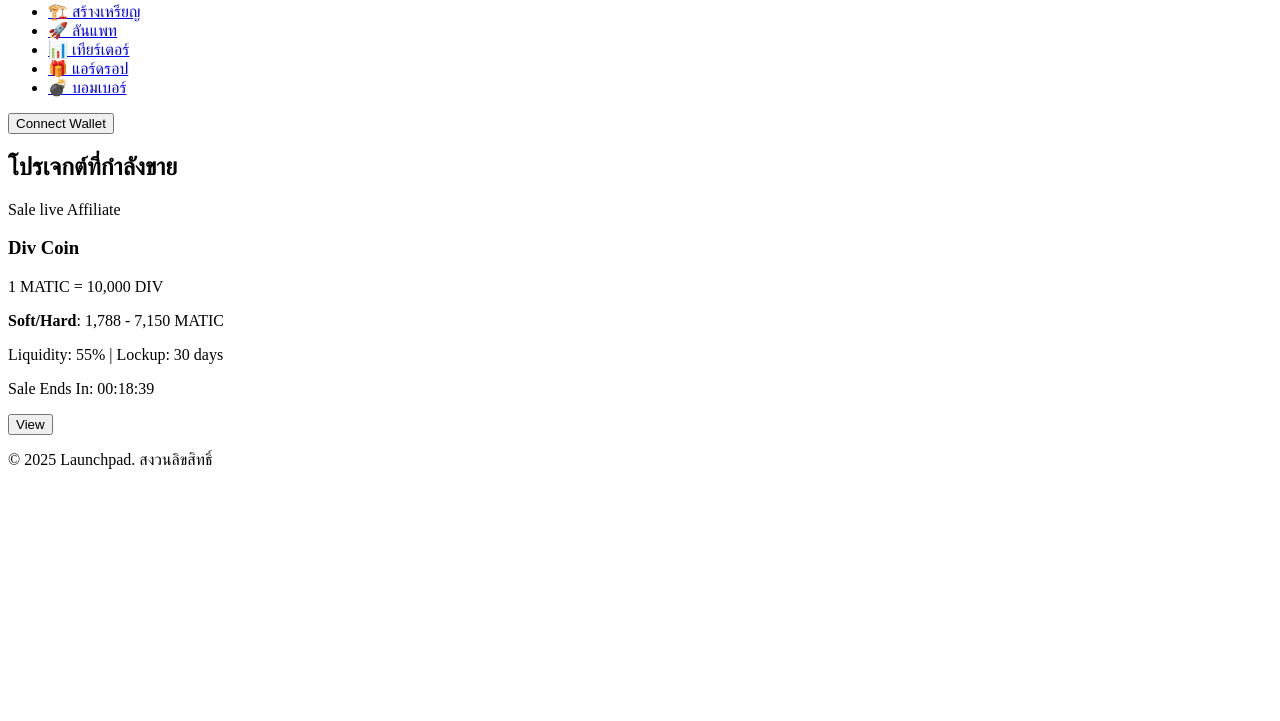
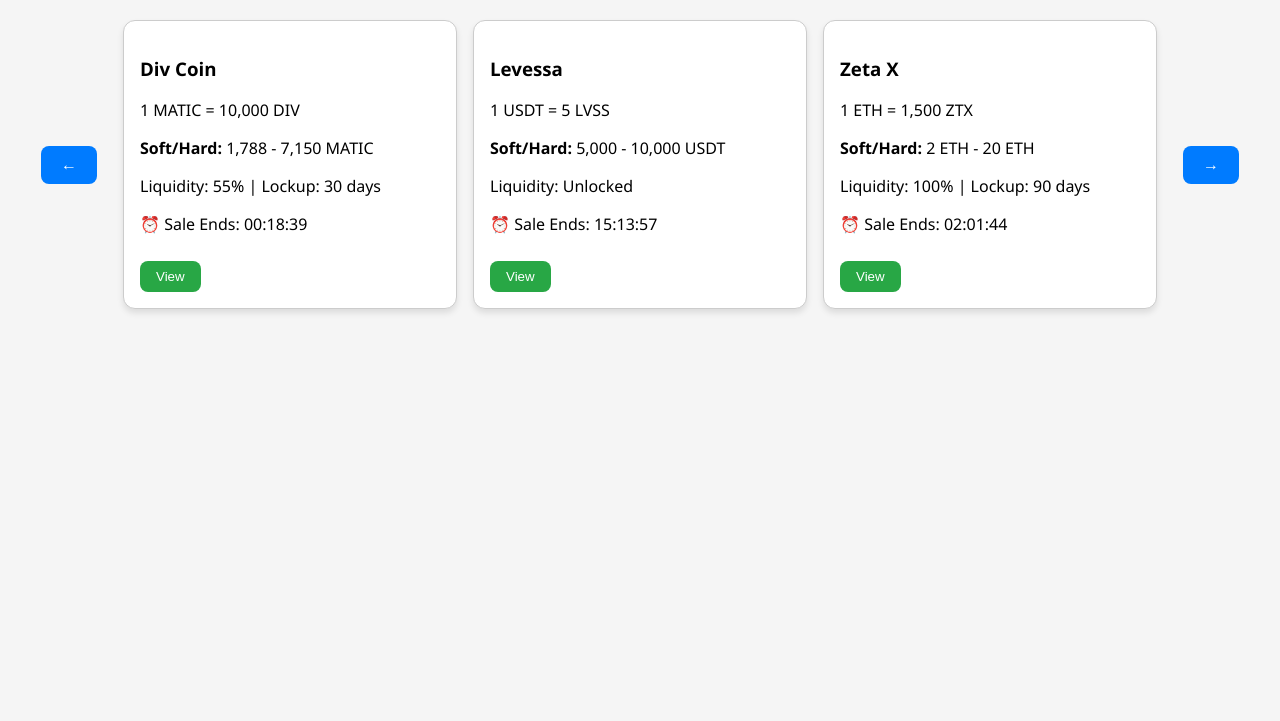
Before and after one commit to KittiEngchon/launchpads, a plain HTML site: page index.html in a window 1280 px wide. Shown: the part 79-800 px from the top of the page. Drawn offline with Linux system fonts and the light colour scheme.

Commit message:
Update index.html

```diff
--- a/index.html
+++ b/index.html
@@ -3,55 +3,114 @@
 <head>
   <meta charset="UTF-8">
   <meta name="viewport" content="width=device-width, initial-scale=1.0">
-  <title>Launchpad</title>
-  <link rel="stylesheet" href="css/style.css">
+  <title>Launchpad Slider</title>
+  <style>
+    body {
+      font-family: 'Segoe UI', sans-serif;
+      margin: 0;
+      padding: 0;
+      background-color: #f5f5f5;
+    }
+    h1 {
+      text-align: center;
+      margin: 20px 0;
+    }
+    .slider-container {
+      display: flex;
+      align-items: center;
+      justify-content: center;
+      margin-bottom: 20px;
+    }
+    .slider-button {
+      background-color: #007bff;
+      color: white;
+      border: none;
+      padding: 10px 20px;
+      margin: 0 10px;
+      border-radius: 8px;
+      cursor: pointer;
+      font-size: 16px;
+    }
+    .slider-button:hover {
+      background-color: #0056b3;
+    }
+    .token-slider {
+      display: flex;
+      overflow-x: auto;
+      gap: 16px;
+      padding: 16px;
+      scroll-snap-type: x mandatory;
+      scroll-behavior: smooth;
+      max-width: 90vw;
+    }
+    .token-card {
+      min-width: 300px;
+      border: 1px solid #ccc;
+      border-radius: 12px;
+      padding: 16px;
+      background: #ffffff;
+      scroll-snap-align: start;
+      flex-shrink: 0;
+      box-shadow: 0 4px 6px rgba(0, 0, 0, 0.1);
+    }
+    .token-card button {
+      margin-top: 10px;
+      padding: 8px 16px;
+      border: none;
+      background-color: #28a745;
+      color: white;
+      border-radius: 8px;
+      cursor: pointer;
+    }
+    .token-card button:hover {
+      background-color: #1e7e34;
+    }
+  </style>
 </head>
 <body>
-  <header>
-    <div class="container">
-      <h1>🚀 Launchpad</h1>
-      <nav>
-        <ul>
-          <li><a href="#">🏗️ สร้างเหรียญ</a></li>
-          <li><a href="#">🚀 ลันแพท</a></li>
-          <li><a href="#">📊 เทียร์เตอร์</a></li>
-          <li><a href="#">🎁 แอร์ดรอป</a></li>
-          <li><a href="#">💣 บอมเบอร์</a></li>
-        </ul>
-        <button id="connectWallet">Connect Wallet</button>
-      </nav>
-    </div>
-  </header>
+  <h1>🚀 Launchpad เหรียญใหม่</h1>
 
-  <main class="container">
-    <section class="launchpad-list">
-      <h2>โปรเจกต์ที่กำลังขาย</h2>
-      <div class="card-grid">
-        <!-- ตัวอย่างการ์ดโปรเจกต์ -->
-        <div class="launch-card">
-          <div class="card-header">
-            <span class="badge live">Sale live</span>
-            <span class="badge affiliate">Affiliate</span>
-          </div>
+  <div class="slider-container">
+    <button class="slider-button" onclick="scrollSlider('left')">←</button>
+
+    <div class="token-slider">
+      <div class="token-card">
         <h3>Div Coin</h3>
         <p>1 MATIC = 10,000 DIV</p>
-          <p><strong>Soft/Hard</strong>: 1,788 - 7,150 MATIC</p>
-          <div class="progress-bar">
-            <div class="progress" style="width: 16.32%"></div>
-          </div>
+        <p><strong>Soft/Hard:</strong> 1,788 - 7,150 MATIC</p>
         <p>Liquidity: 55% | Lockup: 30 days</p>
-          <p>Sale Ends In: <span class="timer">00:18:39</span></p>
+        <p>⏰ Sale Ends: 00:18:39</p>
         <button>View</button>
       </div>
-        <!-- เพิ่มการ์ดอื่น ๆ ตามต้องการ -->
+      <div class="token-card">
+        <h3>Levessa</h3>
+        <p>1 USDT = 5 LVSS</p>
+        <p><strong>Soft/Hard:</strong> 5,000 - 10,000 USDT</p>
+        <p>Liquidity: Unlocked</p>
+        <p>⏰ Sale Ends: 15:13:57</p>
+        <button>View</button>
       </div>
-    </section>
-  </main>
+      <div class="token-card">
+        <h3>Zeta X</h3>
+        <p>1 ETH = 1,500 ZTX</p>
+        <p><strong>Soft/Hard:</strong> 2 ETH - 20 ETH</p>
+        <p>Liquidity: 100% | Lockup: 90 days</p>
+        <p>⏰ Sale Ends: 02:01:44</p>
+        <button>View</button>
+      </div>
+    </div>
 
-  <footer>
-    <p>&copy; 2025 Launchpad. สงวนลิขสิทธิ์</p>
-  </footer>
+    <button class="slider-button" onclick="scrollSlider('right')">→</button>
+  </div>
 
-  <script src="js/script.js"></script>
+  <script>
+    function scrollSlider(direction) {
+      const slider = document.querySelector('.token-slider');
+      slider.scrollBy({
+        left: direction === 'left' ? -320 : 320,
+        behavior: 'smooth'
+      });
+    }
+  </script>
 </body>
 </html>
```
Lines whose indentation alone changed are shown as unchanged.
